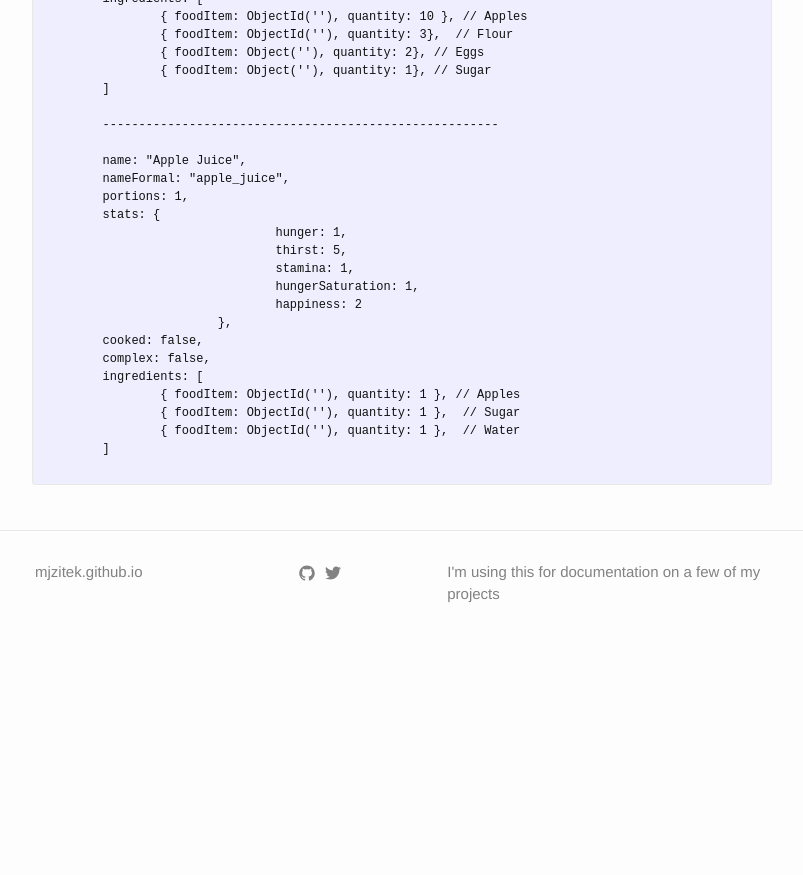
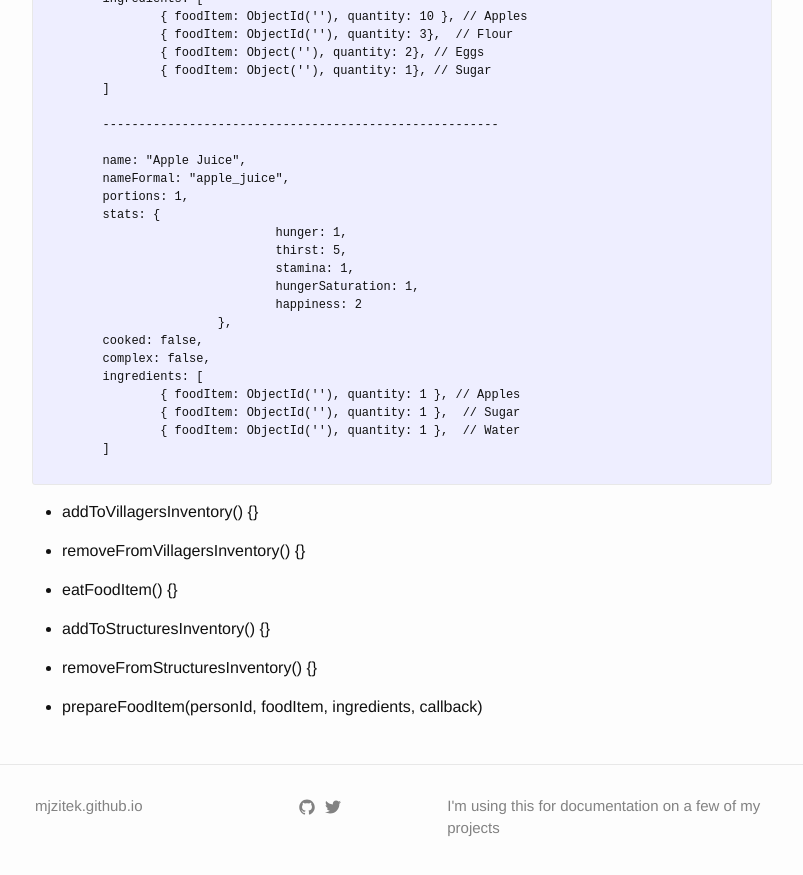
Before and after one commit to mjzitek/mjzitek.github.io, a Jekyll site: the page built from the-village/food/index.md, in a window 1280 px wide and 900 px high, scrolled down 1835 px. Shown: the top 875 px of the window, without its empty margins (238-1041 px from the left). Built offline with Jekyll 4.4.1, drawn with Linux system fonts in a browser that asks for light colours; before the commit the page ends 2501 px from its top, so only the background shows below that.

Commit message:
added functions list to foods doc page

```diff
--- a/the-village/food/index.md
+++ b/the-village/food/index.md
@@ -122,3 +122,16 @@ FoodItems:
 	]
 </code>
 </pre>
+
+
+* addToVillagersInventory() {}
+
+* removeFromVillagersInventory() {}
+
+* eatFoodItem() {}
+
+* addToStructuresInventory() {}
+
+* removeFromStructuresInventory() {}
+
+* prepareFoodItem(personId, foodItem, ingredients, callback)
```
